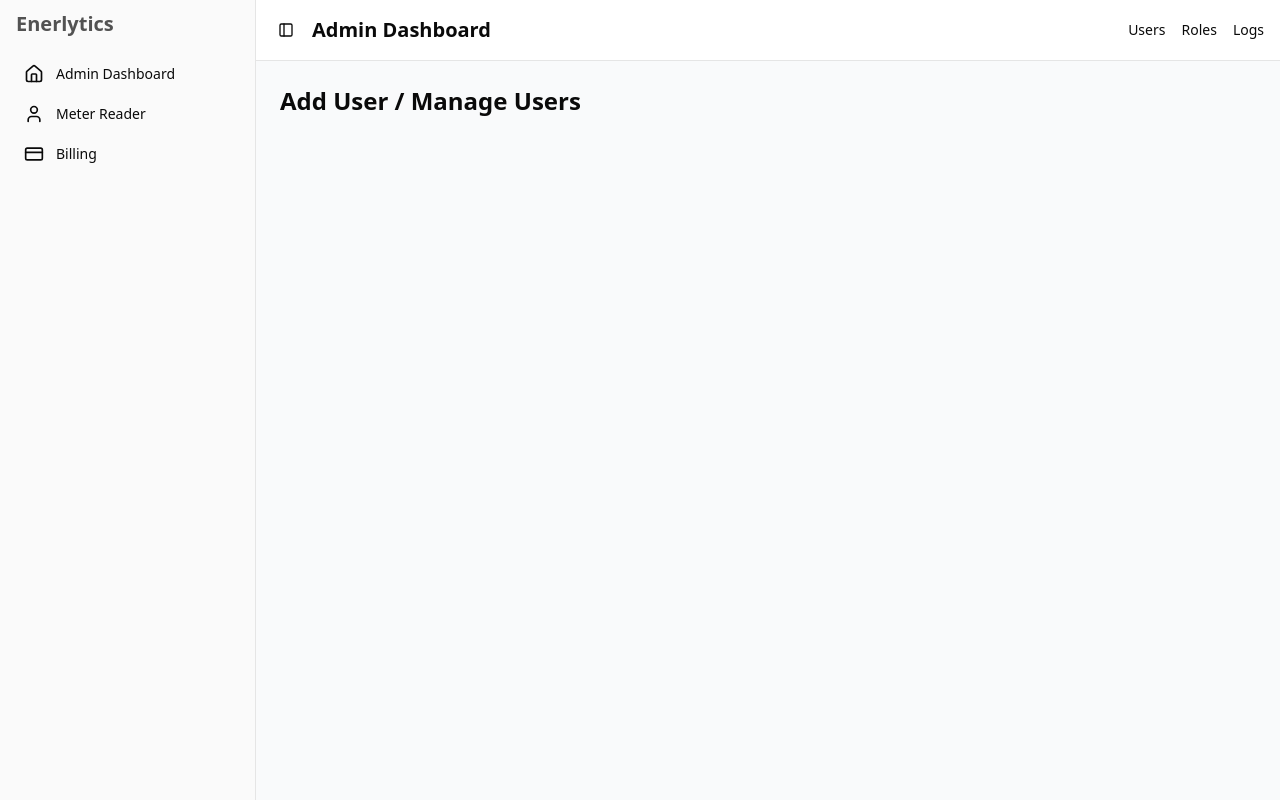
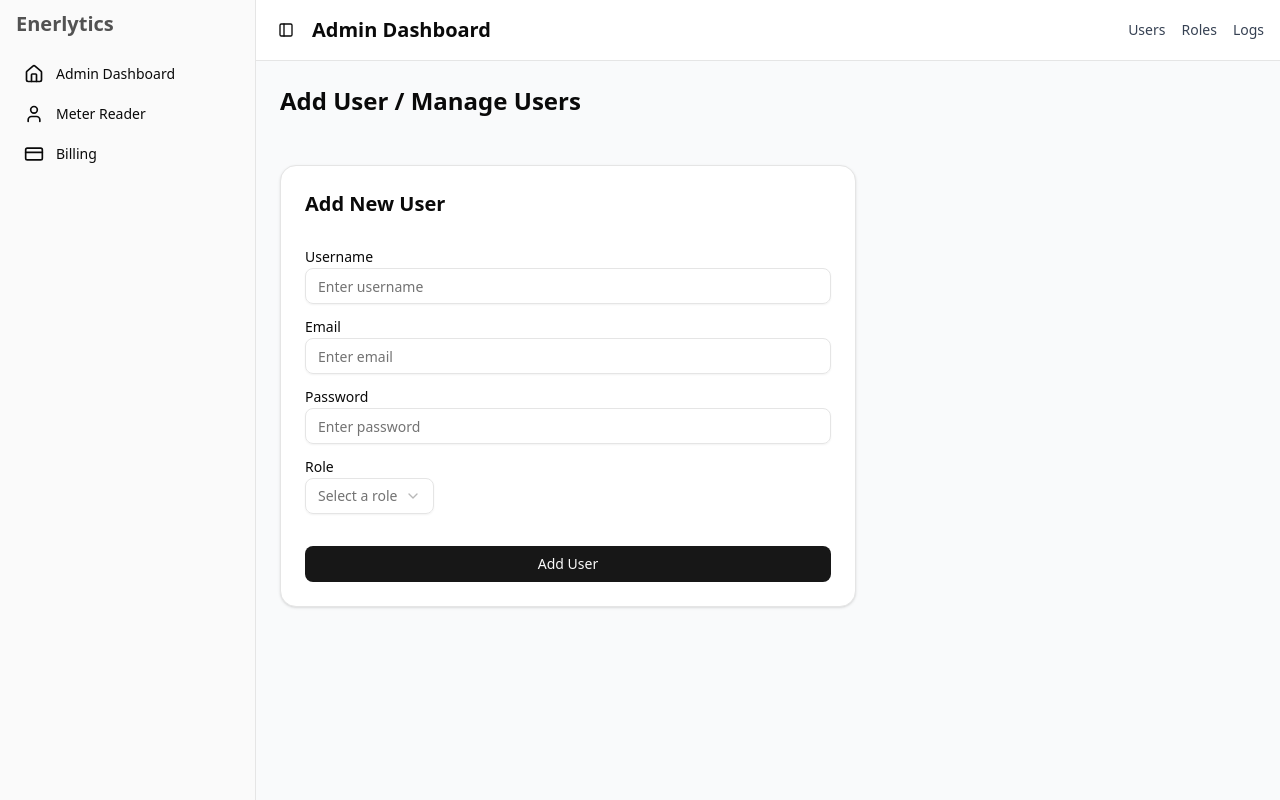
Before and after one commit to sudoMakeMeCoffee/Enerlytics, a Next.js app: page /dashboard/admin in a window 1280 px wide. Built offline with nearby package versions, Linux system fonts and the light colour scheme.

Commit message:
Add new user form

```diff
--- a/package.json
+++ b/package.json
@@ -9,6 +9,8 @@
   },
   "dependencies": {
     "@radix-ui/react-dialog": "^1.1.15",
+    "@radix-ui/react-label": "^2.1.8",
+    "@radix-ui/react-select": "^2.2.6",
     "@radix-ui/react-separator": "^1.1.8",
     "@radix-ui/react-slot": "^1.2.4",
     "@radix-ui/react-tooltip": "^1.2.8",
--- /dev/null
+++ b/src/app/dashboard/admin/AddUserForm.jsx
@@ -0,0 +1,112 @@
+"use client";
+
+import { useState } from "react";
+import {
+  Card,
+  CardContent,
+  CardHeader,
+  CardTitle,
+} from "@/components/ui/card";
+import { Button } from "@/components/ui/button";
+import { Input } from "@/components/ui/input";
+import {
+  Select,
+  SelectContent,
+  SelectItem,
+  SelectTrigger,
+  SelectValue,
+} from "@/components/ui/select";
+import { Label } from "@/components/ui/label";
+
+export default function AddUserForm() {
+  const [form, setForm] = useState({
+    username: "",
+    email: "",
+    password: "",
+    role: "",
+  });
+
+  const handleChange = (e) => {
+    setForm({ ...form, [e.target.name]: e.target.value });
+  };
+
+  const handleRoleChange = (value) => {
+    setForm({ ...form, role: value });
+  };
+
+  const handleSubmit = (e) => {
+    e.preventDefault();
+    console.log("New user:", form);
+    alert("User added (check console)");
+  };
+
+  return (
+    <div className="p-6">
+      <Card className="max-w-xl shadow-sm rounded-2xl">
+        <CardHeader>
+          <CardTitle className="text-xl font-semibold">
+            Add New User
+          </CardTitle>
+        </CardHeader>
+        <CardContent>
+          <form onSubmit={handleSubmit} className="space-y-4">
+
+            <div className="space-y-1">
+              <Label>Username</Label>
+              <Input
+                name="username"
+                placeholder="Enter username"
+                value={form.username}
+                onChange={handleChange}
+                required
+              />
+            </div>
+
+            <div className="space-y-1">
+              <Label>Email</Label>
+              <Input
+                type="email"
+                name="email"
+                placeholder="Enter email"
+                value={form.email}
+                onChange={handleChange}
+                required
+              />
+            </div>
+
+            <div className="space-y-1">
+              <Label>Password</Label>
+              <Input
+                type="password"
+                name="password"
+                placeholder="Enter password"
+                value={form.password}
+                onChange={handleChange}
+                required
+              />
+            </div>
+
+            <div className="space-y-1">
+              <Label>Role</Label>
+              <Select onValueChange={handleRoleChange} required>
+                <SelectTrigger>
+                  <SelectValue placeholder="Select a role" />
+                </SelectTrigger>
+                <SelectContent>
+                  <SelectItem value="admin">Admin</SelectItem>
+                  <SelectItem value="meter-reader">Meter Reader</SelectItem>
+                  <SelectItem value="user">User</SelectItem>
+                </SelectContent>
+              </Select>
+            </div>
+
+            <Button type="submit" className="w-full mt-4">
+              Add User
+            </Button>
+
+          </form>
+        </CardContent>
+      </Card>
+    </div>
+  );
+}
--- a/src/app/dashboard/admin/page.jsx
+++ b/src/app/dashboard/admin/page.jsx
@@ -1,18 +1,27 @@
 "use client";
 
-import TopNav from "../TopNav";
+import TopNav from "../../../components/ui/global/TopNav";
+import AddUserForm from "./AddUserForm";
 
 export default function AdminPage() {
   return (
     <>
       <TopNav
         title="Admin Dashboard"
-        items={["Users", "Roles", "Logs"]}
+        items={[
+          { label: "Users", href: "/dashboard/admin" },
+          { label: "Roles", href: "/dashboard/admin/roles" },
+          { label: "Logs", href: "/dashboard/admin/logs" },
+        ]}
       />
 
       <div className="p-6">
         <h1 className="text-2xl font-bold">Add User / Manage Users</h1>
       </div>
+
+      <div>
+        <AddUserForm />
+      </div>
     </>
   );
 }
--- a/src/app/dashboard/billing/page.jsx
+++ b/src/app/dashboard/billing/page.jsx
@@ -1,6 +1,6 @@
 "use client";
 
-import TopNav from "../TopNav";
+import TopNav from "../../../components/ui/global/TopNav";
 
 export default function BillingPage() {
   return (
--- a/src/app/dashboard/meter-reader/page.jsx
+++ b/src/app/dashboard/meter-reader/page.jsx
@@ -1,6 +1,6 @@
 "use client";
 
-import TopNav from "../TopNav";
+import TopNav from "../../../components/ui/global/TopNav";
 
 export default function MeterReaderPage() {
   return (
--- a/src/app/dashboard/TopNav.jsx
+++ b/src/components/ui/global/TopNav.jsx
@@ -1,6 +1,9 @@
+"use client";
+
 import { SidebarTrigger } from "@/components/ui/sidebar";
+import Link from "next/link";
 
-export default function TopNav({ title, items }) {
+export default function TopNav({ title, items = [] }) {
   return (
     <div className="w-full bg-white border-b p-4 flex justify-between items-center">
       <div className="flex items-center space-x-3">
@@ -9,8 +12,14 @@
       </div>
 
       <div className="flex space-x-4 text-sm">
-        {items?.map((item, i) => (
-          <button key={i} className="hover:underline">{item}</button>
+        {items.map((item, i) => (
+          <Link
+            key={i}
+            href={item.href}
+            className="hover:underline text-gray-700"
+          >
+            {item.label}
+          </Link>
         ))}
       </div>
     </div>
--- /dev/null
+++ b/src/components/ui/label.jsx
@@ -0,0 +1,23 @@
+"use client"
+
+import * as React from "react"
+import * as LabelPrimitive from "@radix-ui/react-label"
+
+import { cn } from "@/lib/utils"
+
+function Label({
+  className,
+  ...props
+}) {
+  return (
+    <LabelPrimitive.Root
+      data-slot="label"
+      className={cn(
+        "flex items-center gap-2 text-sm leading-none font-medium select-none group-data-[disabled=true]:pointer-events-none group-data-[disabled=true]:opacity-50 peer-disabled:cursor-not-allowed peer-disabled:opacity-50",
+        className
+      )}
+      {...props} />
+  );
+}
+
+export { Label }
--- /dev/null
+++ b/src/components/ui/select.jsx
@@ -0,0 +1,168 @@
+"use client"
+
+import * as React from "react"
+import * as SelectPrimitive from "@radix-ui/react-select"
+import { CheckIcon, ChevronDownIcon, ChevronUpIcon } from "lucide-react"
+
+import { cn } from "@/lib/utils"
+
+function Select({
+  ...props
+}) {
+  return <SelectPrimitive.Root data-slot="select" {...props} />;
+}
+
+function SelectGroup({
+  ...props
+}) {
+  return <SelectPrimitive.Group data-slot="select-group" {...props} />;
+}
+
+function SelectValue({
+  ...props
+}) {
+  return <SelectPrimitive.Value data-slot="select-value" {...props} />;
+}
+
+function SelectTrigger({
+  className,
+  size = "default",
+  children,
+  ...props
+}) {
+  return (
+    <SelectPrimitive.Trigger
+      data-slot="select-trigger"
+      data-size={size}
+      className={cn(
+        "border-input data-[placeholder]:text-muted-foreground [&_svg:not([class*='text-'])]:text-muted-foreground focus-visible:border-ring focus-visible:ring-ring/50 aria-invalid:ring-destructive/20 dark:aria-invalid:ring-destructive/40 aria-invalid:border-destructive dark:bg-input/30 dark:hover:bg-input/50 flex w-fit items-center justify-between gap-2 rounded-md border bg-transparent px-3 py-2 text-sm whitespace-nowrap shadow-xs transition-[color,box-shadow] outline-none focus-visible:ring-[3px] disabled:cursor-not-allowed disabled:opacity-50 data-[size=default]:h-9 data-[size=sm]:h-8 *:data-[slot=select-value]:line-clamp-1 *:data-[slot=select-value]:flex *:data-[slot=select-value]:items-center *:data-[slot=select-value]:gap-2 [&_svg]:pointer-events-none [&_svg]:shrink-0 [&_svg:not([class*='size-'])]:size-4",
+        className
+      )}
+      {...props}>
+      {children}
+      <SelectPrimitive.Icon asChild>
+        <ChevronDownIcon className="size-4 opacity-50" />
+      </SelectPrimitive.Icon>
+    </SelectPrimitive.Trigger>
+  );
+}
+
+function SelectContent({
+  className,
+  children,
+  position = "popper",
+  align = "center",
+  ...props
+}) {
+  return (
+    <SelectPrimitive.Portal>
+      <SelectPrimitive.Content
+        data-slot="select-content"
+        className={cn(
+          "bg-popover text-popover-foreground data-[state=open]:animate-in data-[state=closed]:animate-out data-[state=closed]:fade-out-0 data-[state=open]:fade-in-0 data-[state=closed]:zoom-out-95 data-[state=open]:zoom-in-95 data-[side=bottom]:slide-in-from-top-2 data-[side=left]:slide-in-from-right-2 data-[side=right]:slide-in-from-left-2 data-[side=top]:slide-in-from-bottom-2 relative z-50 max-h-(--radix-select-content-available-height) min-w-[8rem] origin-(--radix-select-content-transform-origin) overflow-x-hidden overflow-y-auto rounded-md border shadow-md",
+          position === "popper" &&
+            "data-[side=bottom]:translate-y-1 data-[side=left]:-translate-x-1 data-[side=right]:translate-x-1 data-[side=top]:-translate-y-1",
+          className
+        )}
+        position={position}
+        align={align}
+        {...props}>
+        <SelectScrollUpButton />
+        <SelectPrimitive.Viewport
+          className={cn("p-1", position === "popper" &&
+            "h-[var(--radix-select-trigger-height)] w-full min-w-[var(--radix-select-trigger-width)] scroll-my-1")}>
+          {children}
+        </SelectPrimitive.Viewport>
+        <SelectScrollDownButton />
+      </SelectPrimitive.Content>
+    </SelectPrimitive.Portal>
+  );
+}
+
+function SelectLabel({
+  className,
+  ...props
+}) {
+  return (
+    <SelectPrimitive.Label
+      data-slot="select-label"
+      className={cn("text-muted-foreground px-2 py-1.5 text-xs", className)}
+      {...props} />
+  );
+}
+
+function SelectItem({
+  className,
+  children,
+  ...props
+}) {
+  return (
+    <SelectPrimitive.Item
+      data-slot="select-item"
+      className={cn(
+        "focus:bg-accent focus:text-accent-foreground [&_svg:not([class*='text-'])]:text-muted-foreground relative flex w-full cursor-default items-center gap-2 rounded-sm py-1.5 pr-8 pl-2 text-sm outline-hidden select-none data-[disabled]:pointer-events-none data-[disabled]:opacity-50 [&_svg]:pointer-events-none [&_svg]:shrink-0 [&_svg:not([class*='size-'])]:size-4 *:[span]:last:flex *:[span]:last:items-center *:[span]:last:gap-2",
+        className
+      )}
+      {...props}>
+      <span className="absolute right-2 flex size-3.5 items-center justify-center">
+        <SelectPrimitive.ItemIndicator>
+          <CheckIcon className="size-4" />
+        </SelectPrimitive.ItemIndicator>
+      </span>
+      <SelectPrimitive.ItemText>{children}</SelectPrimitive.ItemText>
+    </SelectPrimitive.Item>
+  );
+}
+
+function SelectSeparator({
+  className,
+  ...props
+}) {
+  return (
+    <SelectPrimitive.Separator
+      data-slot="select-separator"
+      className={cn("bg-border pointer-events-none -mx-1 my-1 h-px", className)}
+      {...props} />
+  );
+}
+
+function SelectScrollUpButton({
+  className,
+  ...props
+}) {
+  return (
+    <SelectPrimitive.ScrollUpButton
+      data-slot="select-scroll-up-button"
+      className={cn("flex cursor-default items-center justify-center py-1", className)}
+      {...props}>
+      <ChevronUpIcon className="size-4" />
+    </SelectPrimitive.ScrollUpButton>
+  );
+}
+
+function SelectScrollDownButton({
+  className,
+  ...props
+}) {
+  return (
+    <SelectPrimitive.ScrollDownButton
+      data-slot="select-scroll-down-button"
+      className={cn("flex cursor-default items-center justify-center py-1", className)}
+      {...props}>
+      <ChevronDownIcon className="size-4" />
+    </SelectPrimitive.ScrollDownButton>
+  );
+}
+
+export {
+  Select,
+  SelectContent,
+  SelectGroup,
+  SelectItem,
+  SelectLabel,
+  SelectScrollDownButton,
+  SelectScrollUpButton,
+  SelectSeparator,
+  SelectTrigger,
+  SelectValue,
+}
```
Also changed, not shown: 1 other file (tests, documents, lock files or other folders).
